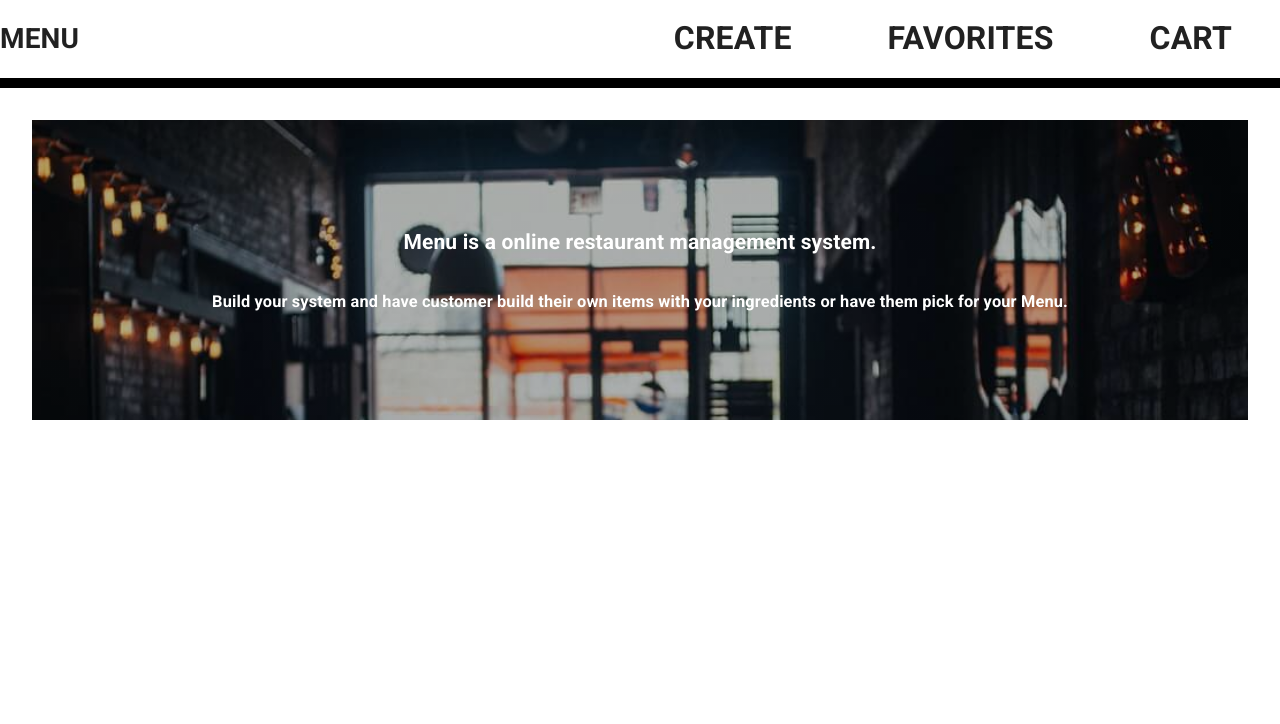
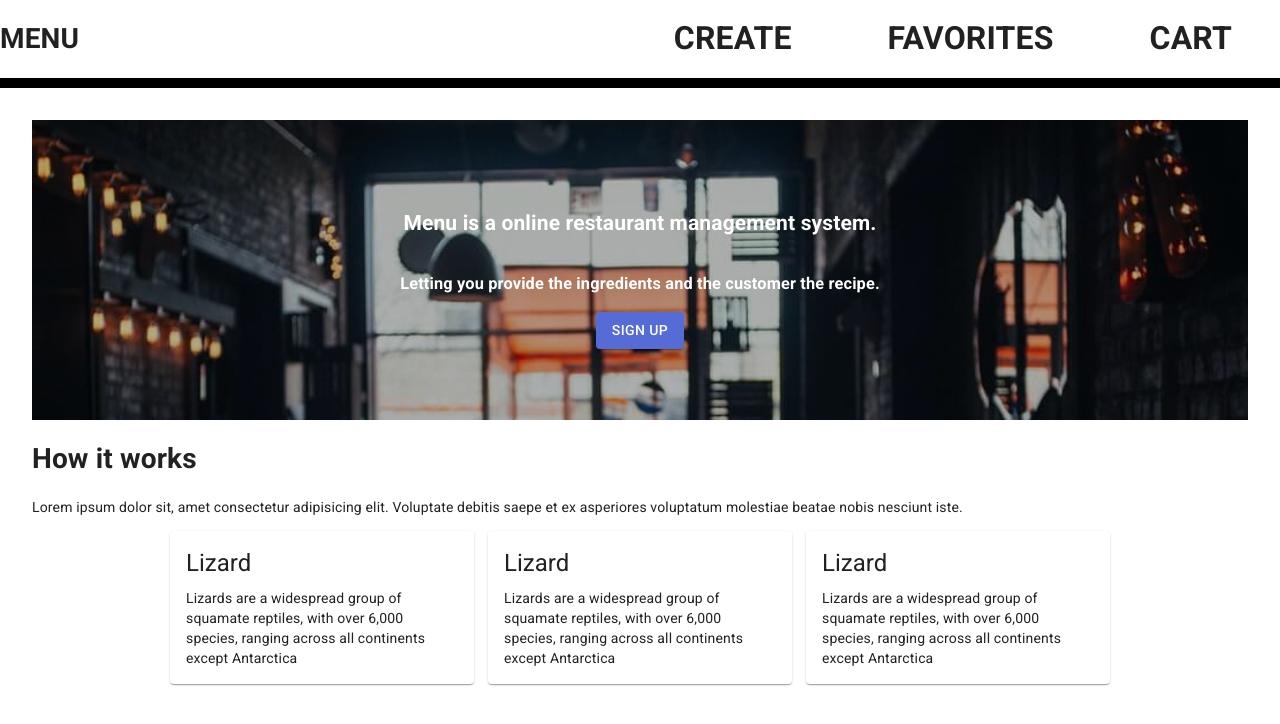
Before and after one commit to themancalledzac/menu, a Next.js app in the folder client/: page / in a window 1280 px wide. Shown: the top 724 px of the page. Built offline with nearby package versions, Linux system fonts and the light colour scheme; grey boxes are pictures that could not be loaded.

Commit message:
Added the Card Component from Material UI.

```diff
--- /dev/null
+++ b/client/components/Card.js
@@ -0,0 +1,30 @@
+import Card from '@material-ui/core/Card';
+import CardContent from '@material-ui/core/CardContent';
+import CardMedia from '@material-ui/core/CardMedia';
+import Typography from '@material-ui/core/Typography';
+import { CardActionArea } from '@material-ui/core';
+
+const CustomCard = () => {
+  return (
+    <Card sx={{ maxWidth: 345 }}>
+      <CardActionArea>
+        <CardMedia
+          sx={{ height: 140 }}
+          image="/static/images/cards/contemplative-reptile.jpg"
+          title="Contemplative Reptile"
+        />
+        <CardContent>
+          <Typography gutterBottom variant="h5" component="div">
+            Lizard
+          </Typography>
+          <Typography variant="body2" color="text.secondary">
+            Lizards are a widespread group of squamate reptiles, with over 6,000
+            species, ranging across all continents except Antarctica
+          </Typography>
+        </CardContent>
+      </CardActionArea>
+    </Card>
+  );
+};
+
+export default CustomCard;
--- a/client/components/Jumbotron.js
+++ b/client/components/Jumbotron.js
@@ -15,6 +15,7 @@ const useStyles = makeStyles(theme => ({
 }));
 
 const Jumbotron = ({
+  children,
   backgroundImage,
   title,
   subtitle,
@@ -22,13 +23,9 @@ const Jumbotron = ({
 }) => {
   const classes = useStyles();
 
-  console.log(backgroundImage);
-
   const styles = {
     color: textColor,
-    background:
-      'linear-gradient(0deg, rgba(0, 0, 0, 0.3), rgba(0, 0, 0, 0.3)), ' +
-      backgroundImage,
+    background: `linear-gradient(0deg, rgba(0, 0, 0, 0.3), rgba(0, 0, 0, 0.3)), url(${backgroundImage})`,
     backgroundSize: 'cover'
   };
 
@@ -42,6 +39,7 @@ const Jumbotron = ({
     >
       <h2>{title}</h2>
       <h3>{subtitle}</h3>
+      {children}
     </Grid>
   );
 };
--- a/client/pages/index.js
+++ b/client/pages/index.js
@@ -1,36 +1,40 @@
-import { makeStyles } from '@material-ui/core/styles';
-import Grid from '@material-ui/core/Grid';
+import { Button, Grid } from '@material-ui/core';
+import CustomCard from '../components/Card';
 import Jumbotron from '../components/Jumbotron';
 
-const useStyles = makeStyles(theme => ({
-  root: {
-    flexGrow: 1
-  },
-  paper: {
-    height: 140,
-    width: 100
-  },
-  control: {
-    padding: theme.spacing(2)
-  },
-  bannerImage: {
-    backgroundImage: "url('./images/restaurant.jpg')",
-    height: '600px'
-  }
-}));
-
 const Home = () => {
-  const classes = useStyles();
-
   return (
     <main>
       <Grid container>
         <Jumbotron
-          backgroundImage="url(./images/restaurant.jpg)"
+          backgroundImage="./images/restaurant.jpg"
           title="Menu is a online restaurant management system."
-          subtitle="Build your system and have customer build their own items with your
-        ingredients or have them pick for your Menu."
-        />
+          subtitle="Letting you provide the ingredients and the customer the recipe."
+        >
+          <Button variant="contained" color="primary">
+            Sign Up
+          </Button>
+        </Jumbotron>
+        <br />
+        <Grid item>
+          <h1>How it works</h1>
+          <p>
+            Lorem ipsum dolor sit, amet consectetur adipisicing elit. Voluptate
+            debitis saepe et ex asperiores voluptatum molestiae beatae nobis
+            nesciunt iste.
+          </p>
+        </Grid>
+        <Grid container style={{ gap: '1em', justifyContent: 'center' }}>
+          <Grid item xs={3}>
+            <CustomCard></CustomCard>
+          </Grid>
+          <Grid item xs={3}>
+            <CustomCard></CustomCard>
+          </Grid>
+          <Grid item xs={3}>
+            <CustomCard></CustomCard>
+          </Grid>
+        </Grid>
       </Grid>
     </main>
   );
```
